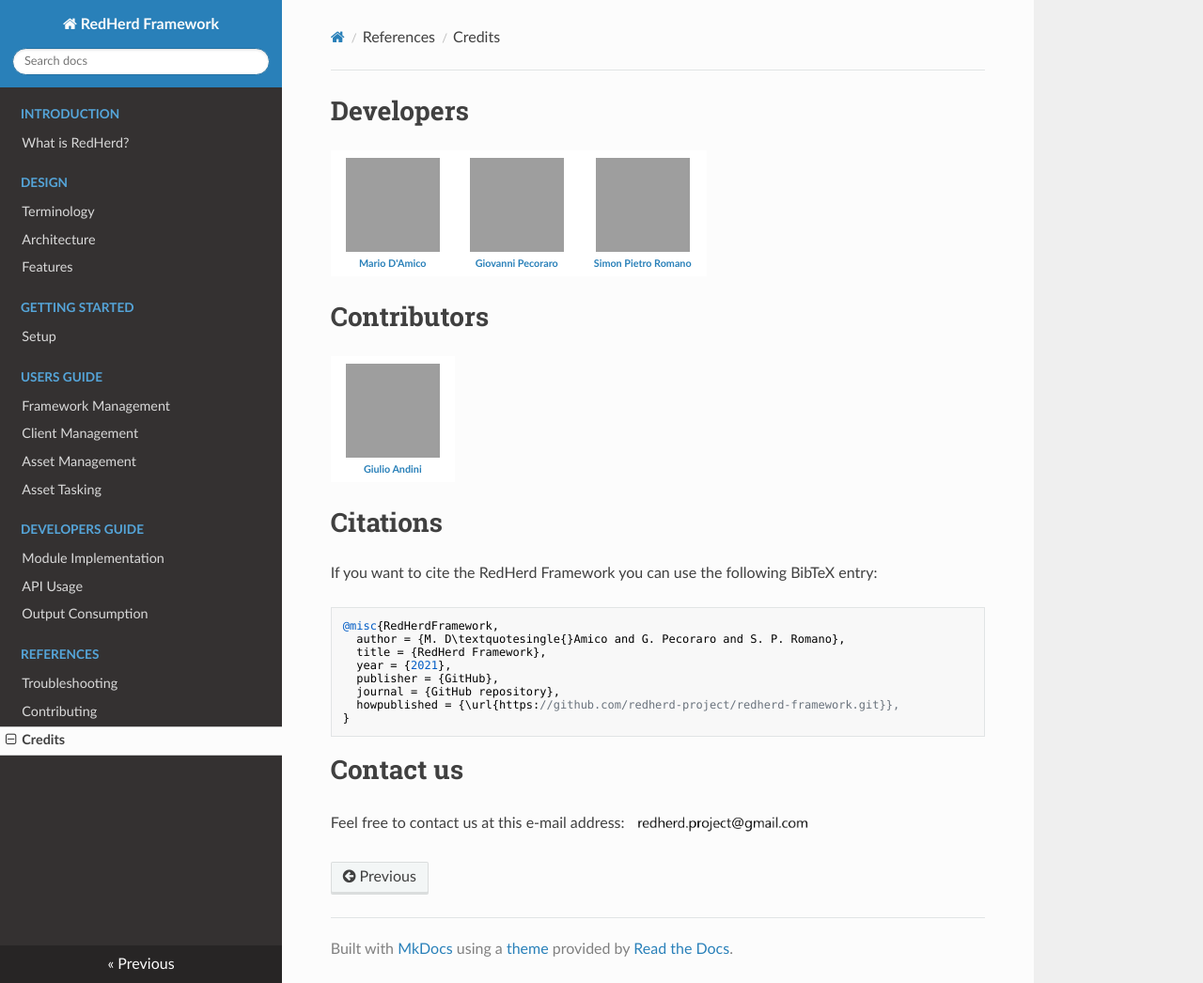
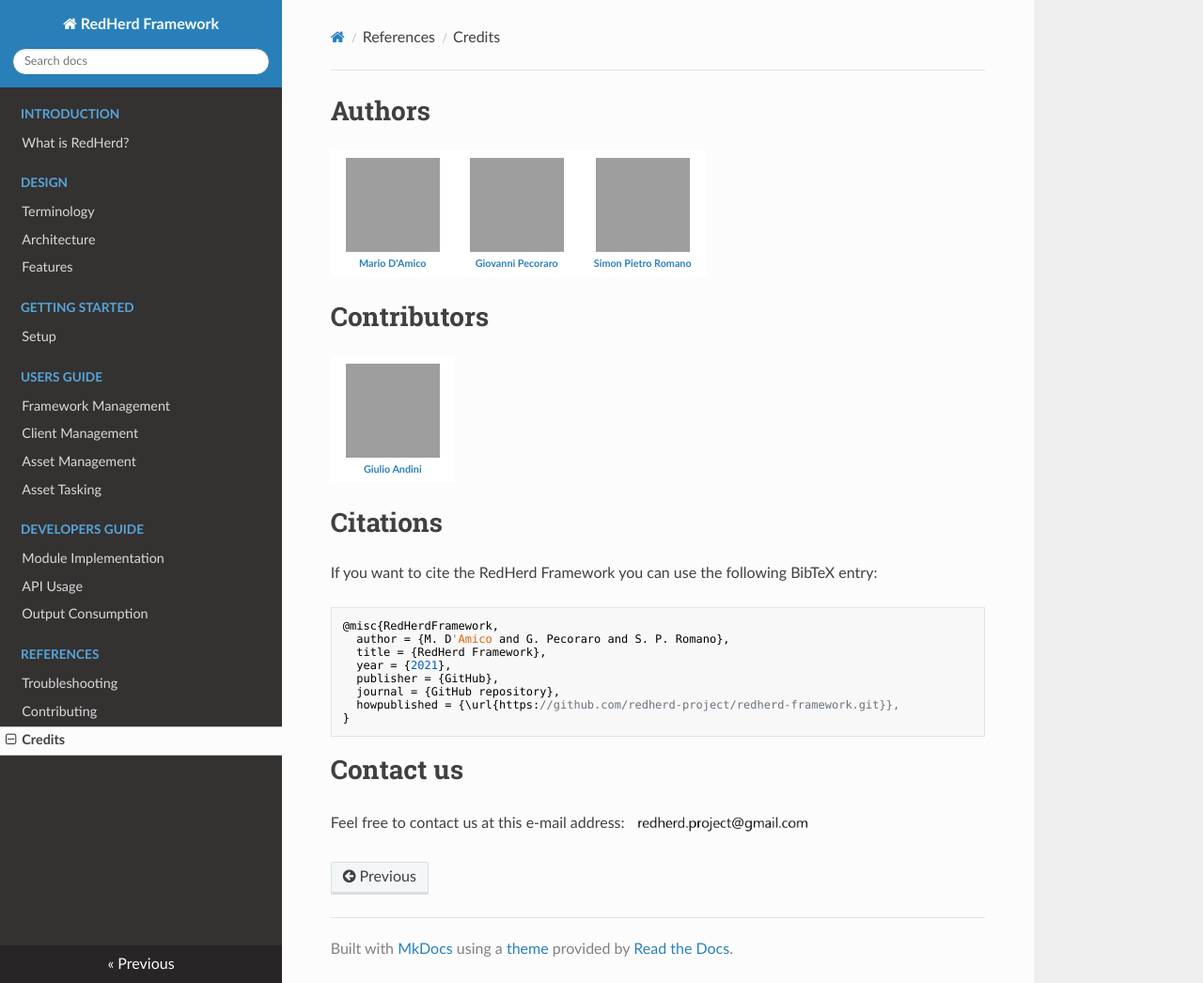
Before and after one commit to redherd-project/redherd-documentation, an MkDocs documentation site: the page built from docs/references/credits.md, in a window 1280 px wide and 1046 px high, cut to the strip 0-1046 px from the top of the window. Shown: the whole strip at 94% size. Built offline with MkDocs 1.6.1, drawn with Linux system fonts in a browser that asks for light colours; nearby versions of some CDN libraries; grey boxes are pictures that could not be loaded.

Commit message:
Minor adjustments

````diff
--- a/docs/references/credits.md
+++ b/docs/references/credits.md
@@ -1,4 +1,4 @@
-# Developers
+# Authors
 
 <table align="center">
 
@@ -47,7 +47,7 @@ If you want to cite the RedHerd Framework you can use the following BibTeX entry
 
 ```
 @misc{RedHerdFramework,
-  author = {M. D\textquotesingle{}Amico and G. Pecoraro and S. P. Romano},
+  author = {M. D'Amico and G. Pecoraro and S. P. Romano},
   title = {RedHerd Framework},
   year = {2021},
   publisher = {GitHub},
````
